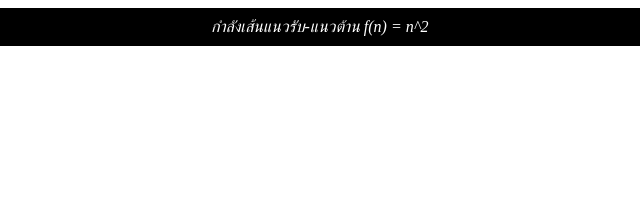
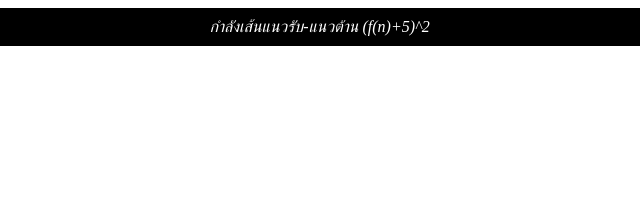
Before and after one commit to artnp/btc-support-resistant-exponent, a plain HTML site: page index.html in a window 1280 px wide. Shown: the top 224 px of the page, 324-964 px from the left. Drawn offline with Linux system fonts and the light colour scheme; no server answers.

Commit message:
Update index.html

```diff
--- a/index.html
+++ b/index.html
@@ -91,7 +91,7 @@
 </head>
 <body>
 <div class="black-box"><center>
-<div class="flashing-bar"></div> <i>กำลังเส้นแนวรับ-แนวต้าน f(n) = n^2</i>
+<div class="flashing-bar"></div> <i>กำลังเส้นแนวรับ-แนวต้าน (f(n)+5)^2</i>
 </center></div>
 <center>
     <br><br><br><br><br><br><br><br><br><h3>พลังเลขยกกำลัง</h3><br><font color="grey">แนวรับ-----------------------------------------------------------แนวต้าน</font>
```
